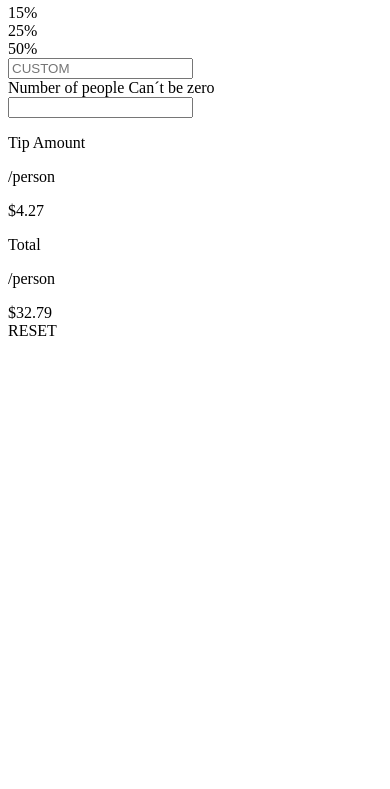
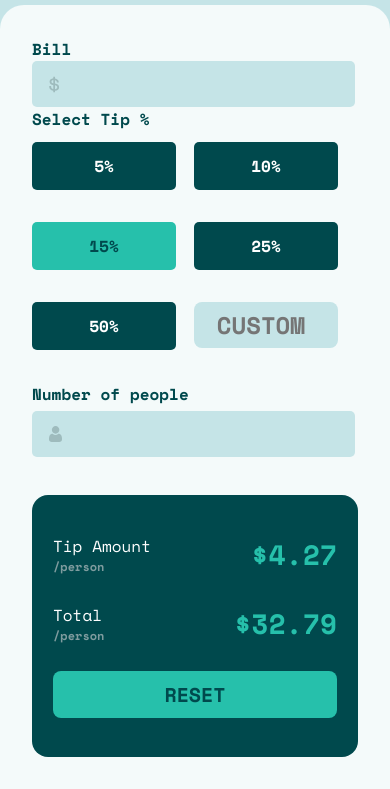
Before and after one commit to Carmenyo/FM--Tip-calculator-app, a plain HTML site: page index.html in a window 390 px wide. Shown: the part 119-908 px from the top of the page. Before the commit the page ends 844 px from the top, so only its background shows below. Drawn offline with nearby package versions, Linux system fonts and the light colour scheme.

Commit message:
mobile version layout

```diff
--- a/index.html
+++ b/index.html
@@ -5,6 +5,14 @@
   <meta name="viewport" content="width=device-width, initial-scale=1.0"> <!-- displays site properly based on user's device -->
 
   <link rel="icon" type="image/png" sizes="32x32" href="./images/logo.png">
+
+  <!-- GOOGLE FONTS -->
+  <link rel="preconnect" href="https://fonts.googleapis.com">
+  <link rel="preconnect" href="https://fonts.gstatic.com" crossorigin>
+  <link href="https://fonts.googleapis.com/css2?family=Space+Mono:ital,wght@0,400;0,700;1,400;1,700&display=swap" rel="stylesheet">
+
+  <!-- STYLES -->
+<link rel="stylesheet" href="./styles/style.css">
 
   <title>Frontend Mentor | Tip calculator app</title>
 </head>
@@ -17,14 +25,14 @@
 
   <section class="calculator">
     <div class="partOne">
-      <label for="Bill"></label>
+      <label for="Bill">Bill</label>
       <input type="number" class="input bill-input" id="bill-input" >
       <label for="">Select Tip %</label>
 
 <div class="tip">
   <div class="tips tip-5">5%</div>
   <div class="tips tip-10">10%</div>
-  <div class="tips tip-15">15%</div>
+  <div class="tips tip-15 active-tip" >15%</div>
   <div class="tips tip-25">25%</div>
   <div class="tips tip-50">50%</div>
 
--- /dev/null
+++ b/styles/style.css
@@ -0,0 +1,177 @@
+*{
+    margin: 0;
+    padding: 0;
+    box-sizing: border-box;
+}
+
+:root{
+--StrongCyan: hsl(172, 67%, 45%);
+--VeryDarkCyan: hsl(183, 100%, 15%);
+--DarkGrayishCyan: hsl(186, 14%, 43%);
+--GrayishCyan: hsl(184, 14%, 56%);
+--LightGrayishCyan: hsl(185, 41%, 84%);
+--VeryLightGrayishCyan: hsl(189, 41%, 97%);
+--White: hsl(0, 0%, 100%);
+--FontSizeFormInputs: 1.5rem;
+--FontFamily: "Space Mono", monospace;
+}
+
+
+body{
+height: 100vh;
+width: 100%;
+background-color: var(--LightGrayishCyan);
+font-family: var(--FontFamily);
+}
+
+.logo{
+   text-align: center;
+   margin-top: 1.7rem;
+   margin-bottom: 2.3rem;
+}
+.calculator{
+    background-color: var(--VeryLightGrayishCyan);
+    display: flex;
+    flex-direction: column;
+    padding: 2rem;
+    border-radius: 1.5rem 1.5rem 0 0;
+}
+label{
+    color: var(--VeryDarkCyan);
+    font-weight: 700;
+    margin-bottom: 0.3rem;
+}
+input{
+    border: none;
+    outline: none;
+    padding: 5px;
+    padding-right: 18px;
+    background-color: var(--LightGrayishCyan);
+    text-align: right;
+    font-size: var(--FontSizeFormInputs);
+    color: var(--VeryDarkCyan);
+    font-weight: bolder;
+    font-family: var(--FontFamily);
+}
+.bill-input{
+
+    background-image: url(../images/icon-dollar.svg);
+    background-repeat: no-repeat;
+    background-position: 17px 15px;
+    border-radius: 5px;
+}
+.tip{
+    margin-top: 0.7rem;
+    display: grid;
+    grid-template-columns: 144px 144px;
+    row-gap: 2rem;
+    column-gap: 18px;
+    margin-bottom: 2rem;
+}
+.tips{
+    background-color: var(--VeryDarkCyan);
+    color: var(--White);
+    height: 48px;
+    display: flex;
+    justify-content: center;
+    align-items: center;
+    cursor: pointer;
+    font-size: var(--FontFamily);
+    border-radius: 5px;
+    font-weight: bolder;
+}
+.active-tip{
+    color: var(--VeryDarkCyan);
+    background-color: var(--StrongCyan);
+
+}
+.people-input{
+    background-image: url(../images/icon-person.svg);
+    background-repeat: no-repeat;
+    margin-bottom: 2.4rem;
+    background-position: 17px 15px;
+    border-radius: 5px;
+}
+.result{
+    background-color: var(--VeryDarkCyan);
+    border-radius: 1rem;
+    padding: 39px 21px;
+}
+.tip-amount, .total{
+    display: flex;
+    align-items: center;
+    justify-content: space-between;
+    margin-bottom: 1.7rem;
+    color: white;
+}
+.person{
+    color: var(--GrayishCyan);
+    font-size: 12px;
+    font-weight: 700;
+}
+
+.amount{
+    font-size: 28px;
+    color: var(--StrongCyan);
+    font-weight: bolder;
+
+}
+
+.reset{
+    text-align: center;
+    font-size: 20px;
+    font-weight: 700;
+    background-color: var(--StrongCyan);
+    color: var(--VeryDarkCyan);
+    padding: 9px 0 9px 0;
+    border-radius: .5rem;
+    cursor: pointer;
+}
+
+#tip-custom input {
+    box-sizing: border-box;
+    width: 100%;
+    border-radius: .5rem;
+}
+.peopleLabel{
+    display: flex;
+    justify-content: space-between;
+}
+.error{
+    display: none ;
+}
+
+/* MEDIA QUERY */
+@media only screen and (min-width: 1440px){
+    body{
+        display: flex;
+        flex-direction: column;
+        align-items: center;
+    }
+    input{
+        width: 415px;
+        padding: 9px;
+        background-position: 17px 18px;
+    }
+    .tip-calculator{
+        width: 990px;
+        flex-direction: row;
+        border-radius: 1.5rem;
+        padding: 2.3rem;
+        height: 479px;
+    }
+    .partOne{
+        margin-top: 1rem;
+        margin-left: 1.2rem;
+    }
+    .bill-input{
+        border: solid 1px red;
+        margin-bottom: 3.4rem;
+    }
+    .tip{
+        grid-template-columns:  135px 135px 135px;
+        row-gap: 1.2rem;
+        column-gap: 17px;
+        margin-bottom: 3.2rem;
+    }
+}
```
